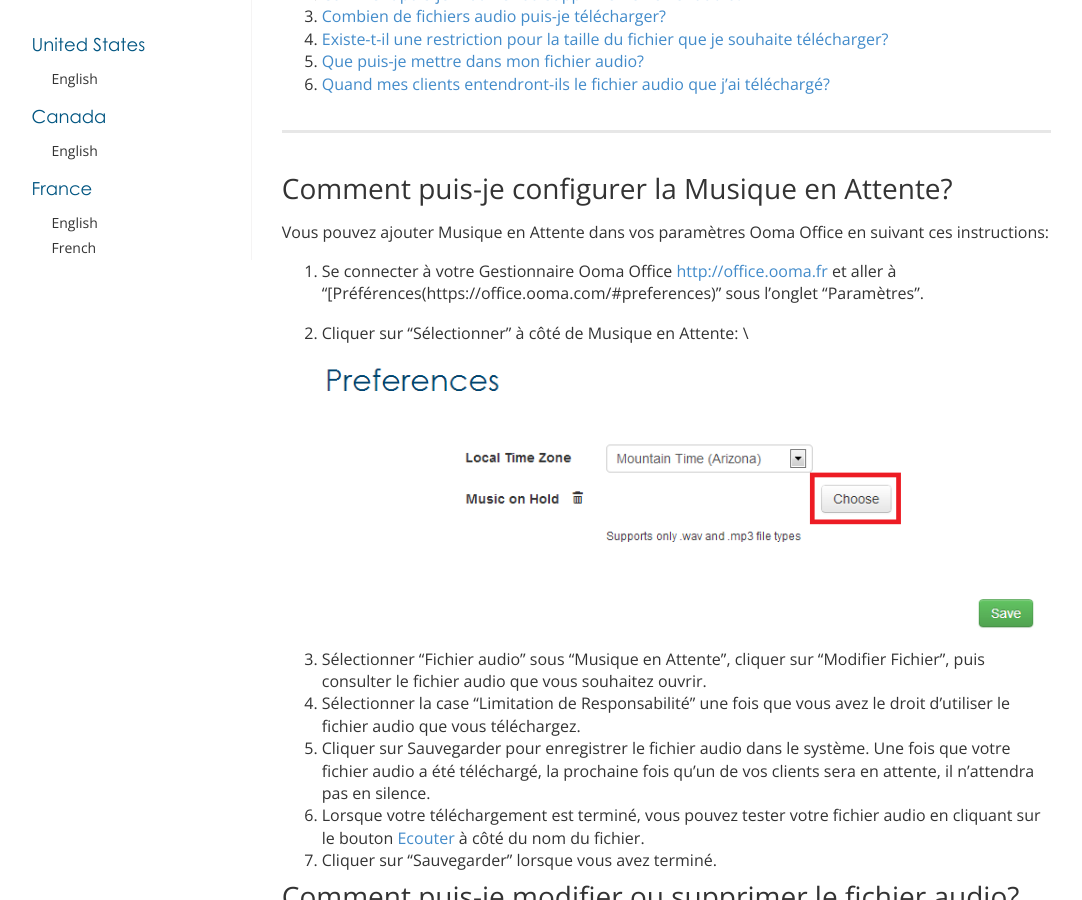
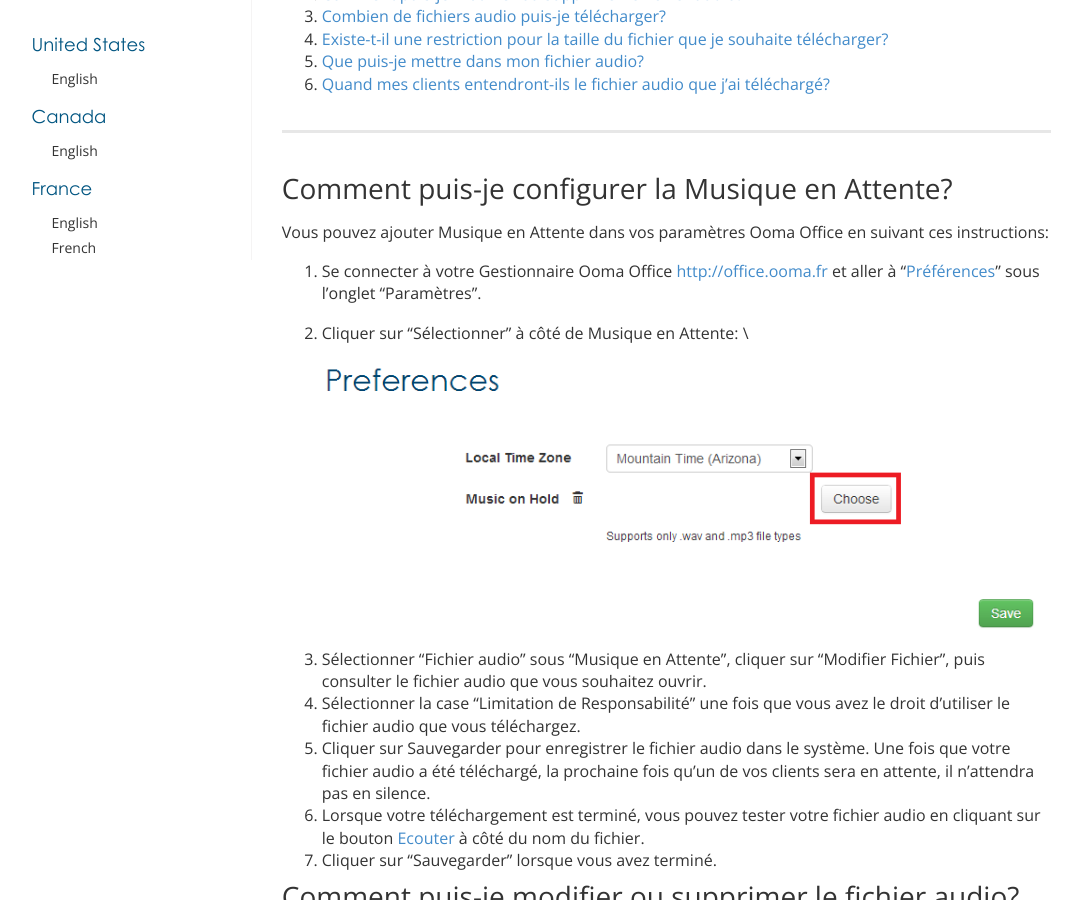
Before and after one commit to jchai002/choir-justice-supplies, a Jekyll site: the page built from fr/fr/music-on-hold.markdown, in a window 1280 px wide and 900 px high, scrolled down 321 px. Shown: the whole window, without its empty margins (107-1189 px from the left). Built offline with Jekyll 4.4.1, drawn with Linux system fonts in a browser that asks for light colours; nearby versions of some CDN libraries; comment, search, counter and statistics services are not loaded.

Commit message:
Update markdown errors in both files

```diff
--- a/fr/fr/music-on-hold.markdown
+++ b/fr/fr/music-on-hold.markdown
@@ -16,7 +16,7 @@
 
 Vous pouvez ajouter Musique en Attente dans vos paramètres Ooma Office en suivant ces instructions:
 
-1. Se connecter à votre Gestionnaire Ooma Office [{{ site.office_link.fr }}]({{ site.office_link.fr }}) et aller à "[Préférences(https://office.ooma.com/#preferences)" sous l'onglet "Paramètres".
+1. Se connecter à votre Gestionnaire Ooma Office [{{ site.office_link.fr }}]({{ site.office_link.fr }}) et aller à "[Préférences](https://office.ooma.com/#preferences)" sous l'onglet "Paramètres".
 2. Cliquer sur "Sélectionner" à côté de Musique en Attente: \\
 
    ![choose music]({{ site.baseurl }}/assets/images/ooma_office_manager/music_on_hold_choose.png)
--- a/fr/fr/yealink-user-guide.markdown
+++ b/fr/fr/yealink-user-guide.markdown
@@ -1,4 +1,4 @@
---
+---
 layout: post
 title:  Yealink guide utilisateur
 date:   2016-05-18 10:30:00
```
